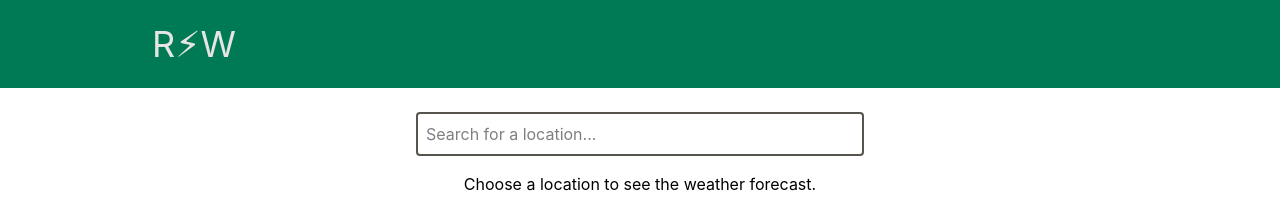
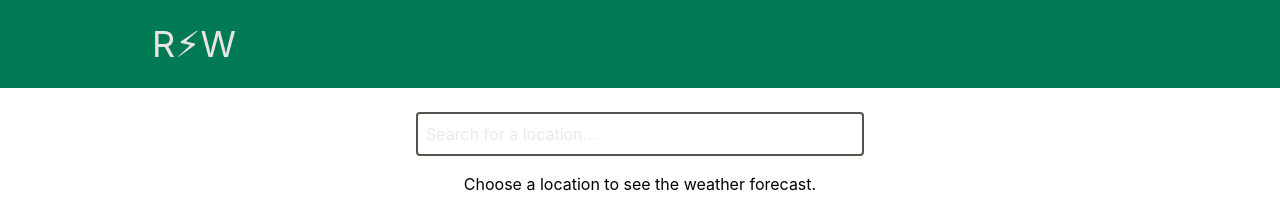
Before and after one commit to readybadger/ready-weather, a React (Vite) app: page / in a window 1280 px wide. Shown: the top 206 px of the page. Built offline with nearby package versions, Linux system fonts and the light colour scheme.

Commit message:
Demphasise input text when blurred

```diff
--- a/src/location/LocationSearch.tsx
+++ b/src/location/LocationSearch.tsx
@@ -33,7 +33,7 @@ export const LocationSearch = ({
         onBlur={() => {
           setResultsVisible(false)
         }}
-        className={`w-md p-2 cursor-pointer ${resultsVisible ? 'rounded-b-none' : ''}`}
+        className={`w-md p-2 cursor-pointer ${resultsVisible ? 'rounded-b-none' : 'text-gray-300'}`}
       />
       {debouncedResultsVisible && (
         <LocationOptionsList
```
